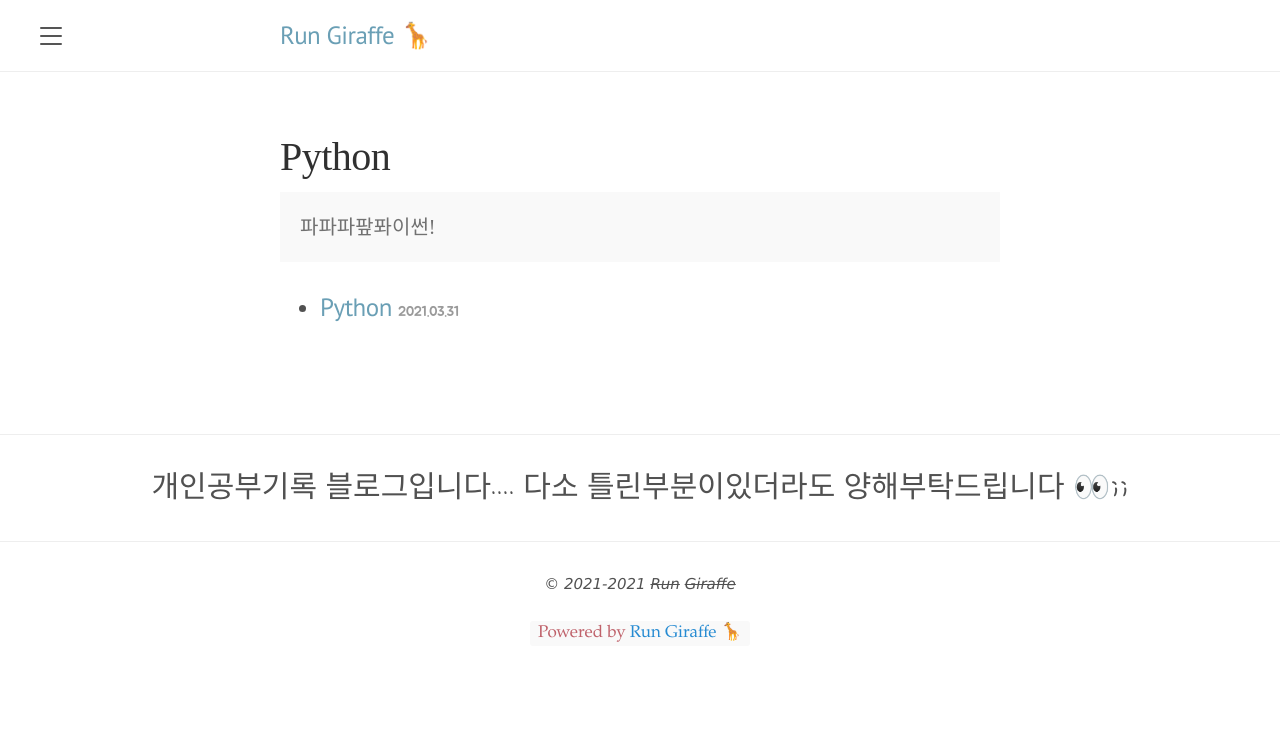
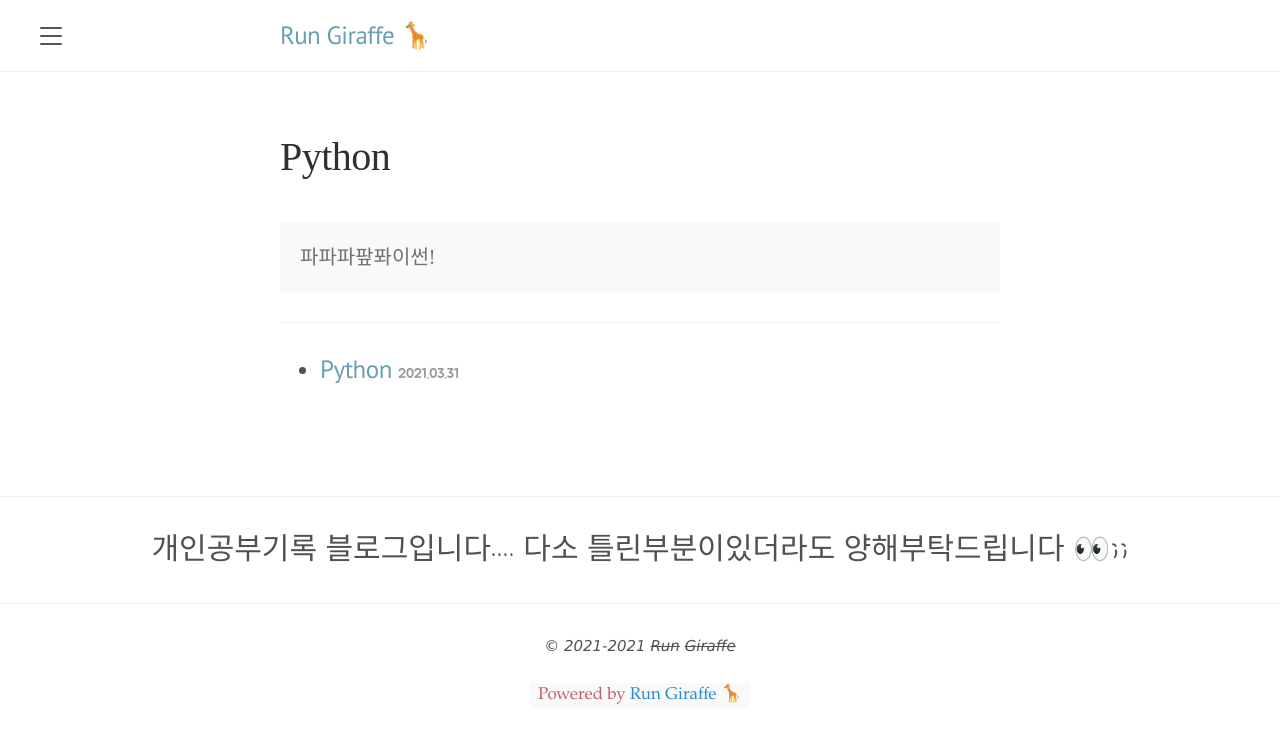
Before and after one commit to froggy0m0/froggy0m0.github.io, a Jekyll site: the page built from categories/Python.md, in a window 1280 px wide. Shown: the top 743 px of the page. Built offline with Jekyll 4.4.1, drawn with Linux system fonts in a browser that asks for light colours.

Commit message:
Update category.html
<hr> <br> 추가

```diff
--- a/_layouts/category.html
+++ b/_layouts/category.html
@@ -5,8 +5,8 @@ layout: default
 <!-- 상단레이아웃 카테고리 타이틀과 about 작성-->
 {% if page.title.size > 0 %}
   <header class ="page-title">
-    <h1 class="page-title">{{ page.title }}</h1>
-    {% include category_about.html text=page.description %}
+    <h1 class="page-title">{{ page.title }}</h1></br>
+    {% include category_about.html text=page.description %}<hr></hr>
   </header>
   <hr class="sr-only"/>
 {% endif %}
```
